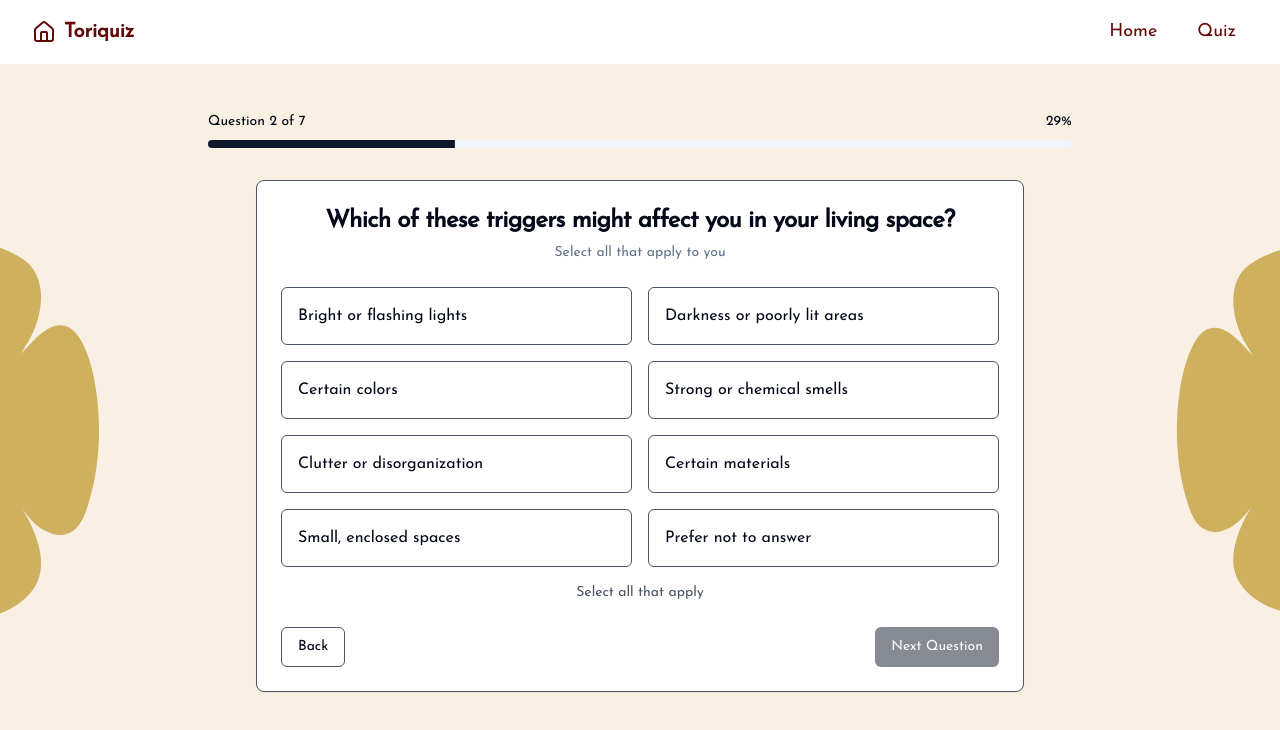
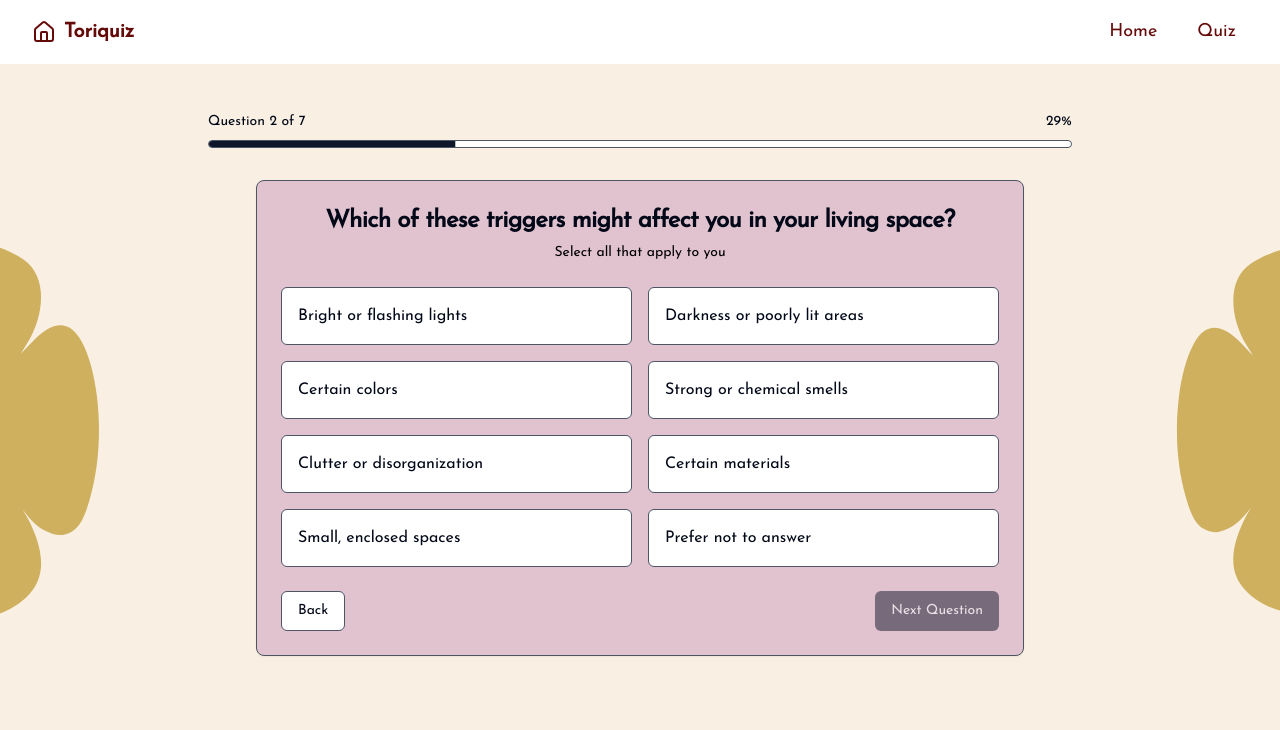
Before and after one commit to Camillalalala/torisquiz, a React (Vite) app: page /quiz in a window 1280 px wide. Both pictures are taken after a click on the button "Continue". Shown: the top 730 px of the page. Built offline with nearby package versions, Linux system fonts and the light colour scheme.

Commit message:
added border for quiz

```diff
--- a/src/components/QuizQuestion.tsx
+++ b/src/components/QuizQuestion.tsx
@@ -44,11 +44,12 @@ const QuizQuestion = ({
   };
 
   return (
-    <Card className="w-full max-w-3xl mx-auto border-gray-600">
+    //Return here to change background color of the card
+    <Card className="w-full max-w-3xl mx-auto border-gray-600 bg-[#E1C2CF]">
       <CardHeader>
         <CardTitle className="text-2xl text-center">{title}</CardTitle>
         {description && (
-          <CardDescription className="text-center">{description}</CardDescription>
+          <CardDescription className="text-center text-black">{description}</CardDescription>
         )}
       </CardHeader>
       <CardContent className="space-y-4">
@@ -60,8 +61,8 @@ const QuizQuestion = ({
                 p-4 border rounded-md cursor-pointer transition-all
                 ${
                   selected.includes(option.value)
-                    ? "border-teal-500 bg-teal-50"
-                    : "border-gray-600 hover:border-[#640A09]"
+                    ? "border-teal-500 bg-teal-100"
+                    : "border-gray-600 hover:border-[#640A09] bg-white"
                 }
               `}
               onClick={() => handleOptionClick(option.value)}
@@ -69,17 +70,12 @@ const QuizQuestion = ({
               <div className="flex items-center justify-between">
                 <span className="font-medium">{option.label}</span>
                 {selected.includes(option.value) && (
-                  <CheckIcon className="h-5 w-5 text-teal-500" />
+                  <CheckIcon className="h-5 w-5 text-teal-600" />
                 )}
               </div>
             </div>
           ))}
         </div>
-        {multiple && (
-          <p className="text-sm text-gray-600 text-center">
-            Select all that apply
-          </p>
-        )}
       </CardContent>
       <CardFooter className="flex justify-between">
         {onBack ? (
--- a/src/pages/Quiz.tsx
+++ b/src/pages/Quiz.tsx
@@ -94,15 +94,15 @@ const QuizContent = () => {
     switch (currentStep) {
       case 1:
         return (
-          <div className="bg-white rounded-lg shadow-sm p-6">
+          <div className="bg-[#E1C2CF] rounded-lg shadow-sm p-6">
             <h2 className="text-2xl font-semibold mb-4 text-center font-organ">Your Comfort Comes First</h2>
-            <p className="text-gray-600 mb-6">
+            <p className="text-black mb-6">
             We understand that certain sights, sounds, textures, or experiences may feel overwhelming or unsafe.
             </p>
-            <p className="text-gray-600 mb-6">
+            <p className="text-black mb-6">
             The next few questions helps us know what to avoid in your home design — so we don't include anything that might feel upsetting or triggering.
             </p>
-            <p className="text-gray-600 mb-6">
+            <p className="text-black mb-6">
               You're welcome to skip any question. Your well-being and comfort are our top priorities.
             </p>
             <button
@@ -135,9 +135,9 @@ const QuizContent = () => {
         );
       case 3:
         return (
-          <div className="bg-white rounded-lg shadow-sm p-6">
+          <div className="bg-[#E1C2CF] rounded-lg shadow-sm p-6">
             <h2 className="text-2xl font-semibold mb-4">Additional Triggers</h2>
-            <p className="text-gray-600 mb-6">
+            <p className="text-black mb-6">
               Are there any other things — big or small — that make you feel unsettled or unsafe in a space?
               (This is optional, but sharing can help us better understand your needs.)
             </p>
@@ -240,7 +240,7 @@ const QuizContent = () => {
           <span>Question {currentStep} of {totalSteps}</span>
           <span>{Math.round((currentStep / totalSteps) * 100)}%</span>
         </div>
-        <Progress value={(currentStep / totalSteps) * 100} className="h-2" />
+        <Progress value={(currentStep / totalSteps) * 100} className="h-2 bg-white border border-gray-600 rounded-full" />
       </div>
       {/*<div className="bg-[#E1C2CF] p-8 rounded-3xl shadow-lg">*/}
         {renderCurrentQuestion()}
```
